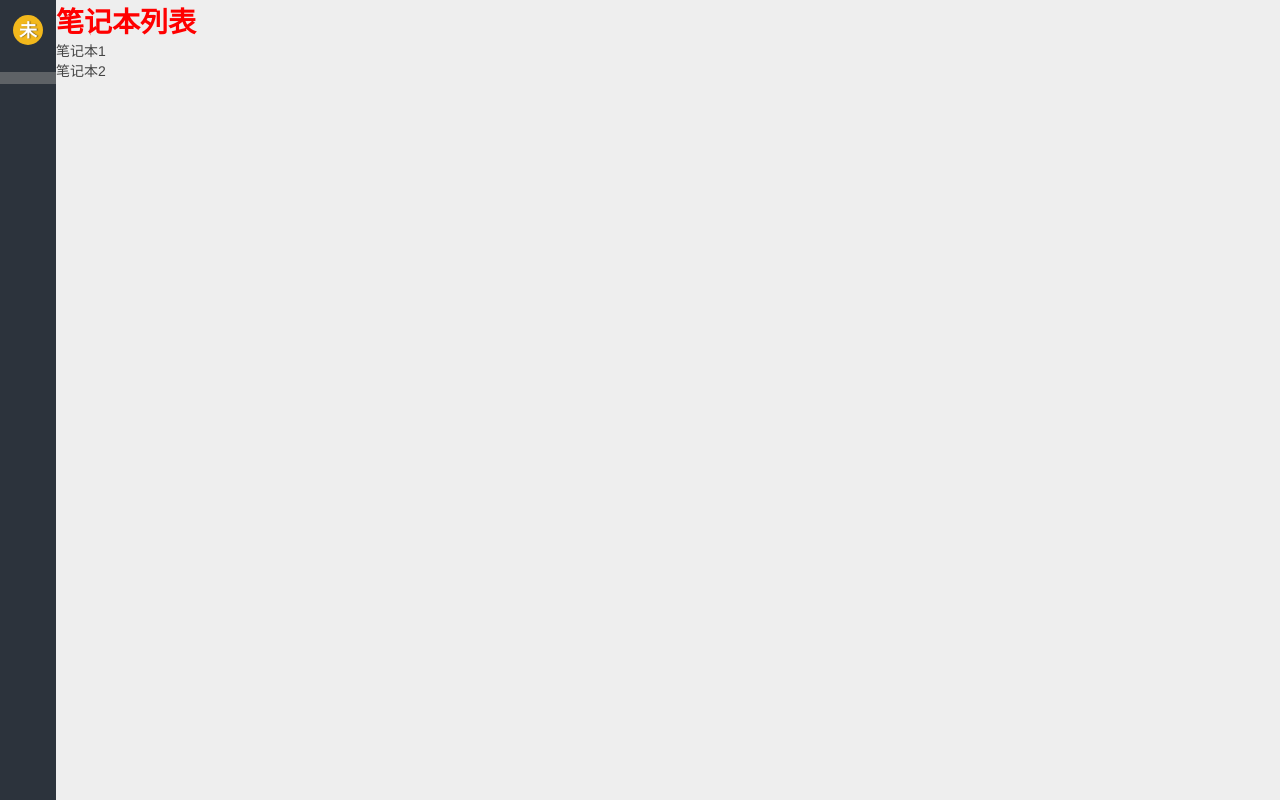
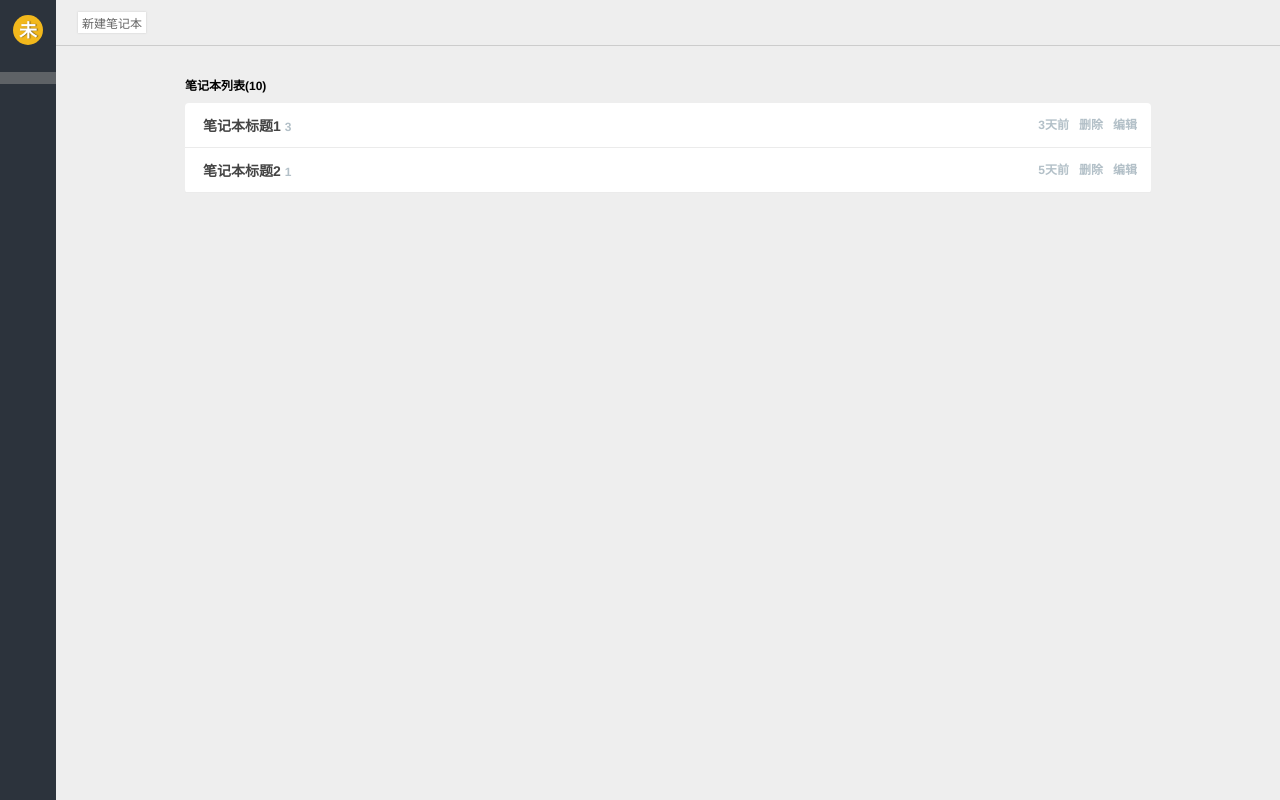
Before and after one commit to botshen/bot-notes, a Vue app: page /#/notebooks in a window 1280 px wide. Built offline with nearby package versions, Linux system fonts and the light colour scheme; no server answers; a small style sheet from the web is missing.

Commit message:
笔记本列表静态页面

```diff
--- /dev/null
+++ b/src/assets/css/notebook-list.less
@@ -0,0 +1,83 @@
+#notebook-list {
+  flex: 1;
+
+  .btn {
+    font-size: 12px;
+    color: #666;
+    cursor: pointer;
+    margin-left: 10px;
+  }
+  .btn .iconfont {
+    font-size: 12px;
+  }
+
+  input {
+    width: 300px;
+    height: 30px;
+    line-height: 30px;
+    border: 1px solid #ccc;
+    border-radius: 3px;
+    padding: 3px 5px;
+    outline: none;
+  }
+
+  header {
+    padding: 12px;
+    border-bottom: 1px solid #ccc;
+  }
+
+  main {
+    padding: 30px 40px;
+  }
+  .layout {
+    max-width: 966px;
+    margin: 0 auto;
+  }
+
+
+  main h3{
+    font-size: 12px;
+    color: #000;
+  }
+
+  main .book-list {
+    margin-top: 10px;
+    font-size: 14px;
+    color: #666;
+    background-color: #fff;
+    border-radius: 4px;
+    font-weight: bold;
+  }
+  main .book-list span {
+    font-size: 12px;
+    font-weight: bold;
+    color: #b3c0c8;
+  }
+  main .date,
+  main .action{
+    float: right;
+    margin-left: 10px;
+  }
+  main .iconfont {
+    color: #1687ea;
+    margin-right: 4px;
+  }
+  main .notebook {
+    display: block;
+    cursor: pointer;
+  }
+  main a.notebook:hover {
+    background-color: #f7fafd;
+  }
+
+  main a.notebook div {
+    border-bottom: 1px solid #ebebeb;
+    padding: 12px 14px;
+  }
+
+  main .error-msg {
+    font-size: 12px;
+    color: red;
+  }
+
+}
--- a/src/components/NotebookList.vue
+++ b/src/components/NotebookList.vue
@@ -1,36 +1,54 @@
 <template>
-  <div id="notebook-list">
-    <h1>{{msg}}</h1>
-    <ul>
-      <li><router-link to="/note/1">笔记本1</router-link></li>
-      <li><router-link to="/note/2">笔记本2</router-link></li>
-    </ul>
+  <div class="detail" id="notebook-list">
+    <header>
+      <a href="#" class="btn"><i class="iconfont icon-plus"></i> 新建笔记本</a>
+    </header>
+    <main>
+      <div class="layout">
+        <h3>笔记本列表(10)</h3>
+        <div class="book-list">
+          <a href="#" class="notebook">
+            <div>
+              <span class="iconfont icon-notebook"></span> 笔记本标题1 <span>3</span><span class="action">编辑</span>
+              <span class="action">删除</span>
+              <span class="date">3天前</span>
+            </div>
+          </a>
+          <a href="#" class="notebook">
+            <div>
+              <span class="iconfont icon-notebook"></span> 笔记本标题2 <span>1</span><span class="action">编辑</span>
+              <span class="action">删除</span>
+              <span class="date">5天前</span>
+            </div>
+          </a>
+        </div>
+      </div>
+
+    </main>
+
   </div>
 </template>
-
 <script>
 import Auth from '@/apis/auth'
 
 export default {
-  data () {
+  name: 'Login',
+  data() {
     return {
       msg: '笔记本列表'
     }
   },
-
   created() {
     Auth.getInfo()
         .then(res => {
-          if(!res.isLogin) {
-            this.$router.push({ path: '/login' })
+          if (!res.isLogin) {
+            this.$router.push({path: '/login'})
           }
         })
   }
 }
 </script>
 
-<style scoped>
-h1 {
-  color: red;
-}
+<style lang="less" scoped>
+@import url(../assets/css/notebook-list.less);
 </style>
```
